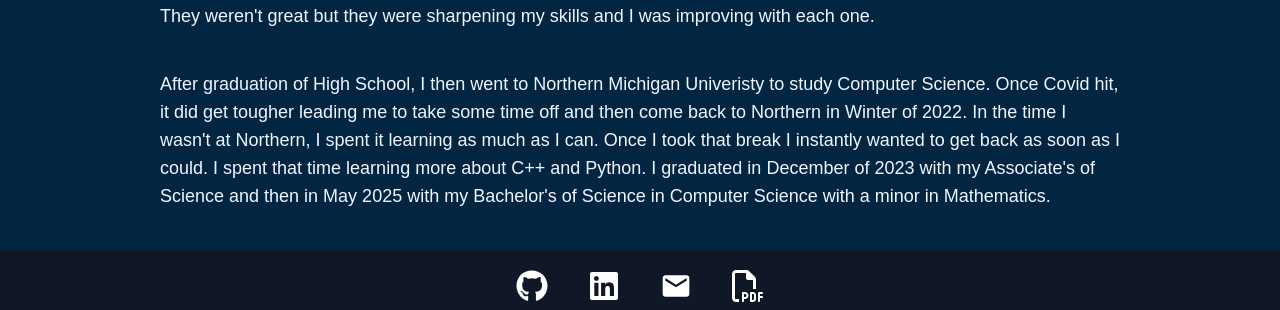
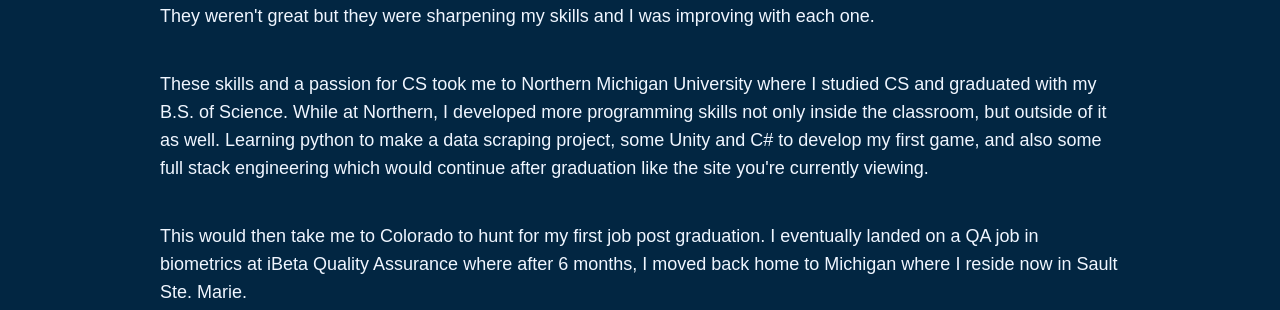
Before and after one commit to MLRDevs/Resume, a Next.js app: page /About in a window 1280 px wide. Shown: the part 642-952 px from the top of the page. Built offline with nearby package versions, Linux system fonts and the light colour scheme; some icons are missing.

Commit message:
adjusted about me section

```diff
--- a/src/app/About/page.tsx
+++ b/src/app/About/page.tsx
@@ -58,12 +58,16 @@
                             improving with each one.
                         </div>
                         <div className="text-left text-ice-white text-lg">
-                            After graduation of High School, I then went to Northern Michigan Univeristy to study Computer Science.
-                            Once Covid hit, it did get tougher leading me to take some time off and then come back to Northern in Winter of 2022.
-                            In the time I wasn't at Northern, I spent it learning as much as I can. Once I took that break I instantly wanted to get
-                            back as soon as I could. I spent that time learning more about C++ and Python.
-                            I graduated in December of 2023 with my Associate's of Science and then in May 2025 with my Bachelor's of Science
-                            in Computer Science with a minor in Mathematics.
+                            These skills and a passion for CS took me to Northern Michigan University where I studied CS and graduated
+                            with my B.S. of Science. While at Northern, I developed more programming skills not only inside the classroom,
+                            but outside of it as well. Learning python to make a data scraping project, some Unity and C# to develop my
+                            first game, and also some full stack engineering which would continue after graduation like the site you're
+                            currently viewing.
+                        </div>
+                        <div className="text-left text-ice-white text-lg">
+                            This would then take me to Colorado to hunt for my first job post graduation. I eventually landed on a QA job
+                            in biometrics at iBeta Quality Assurance where after 6 months, I moved back home to Michigan where I reside now
+                            in Sault Ste. Marie.
                         </div>
                     </div>
 
```
